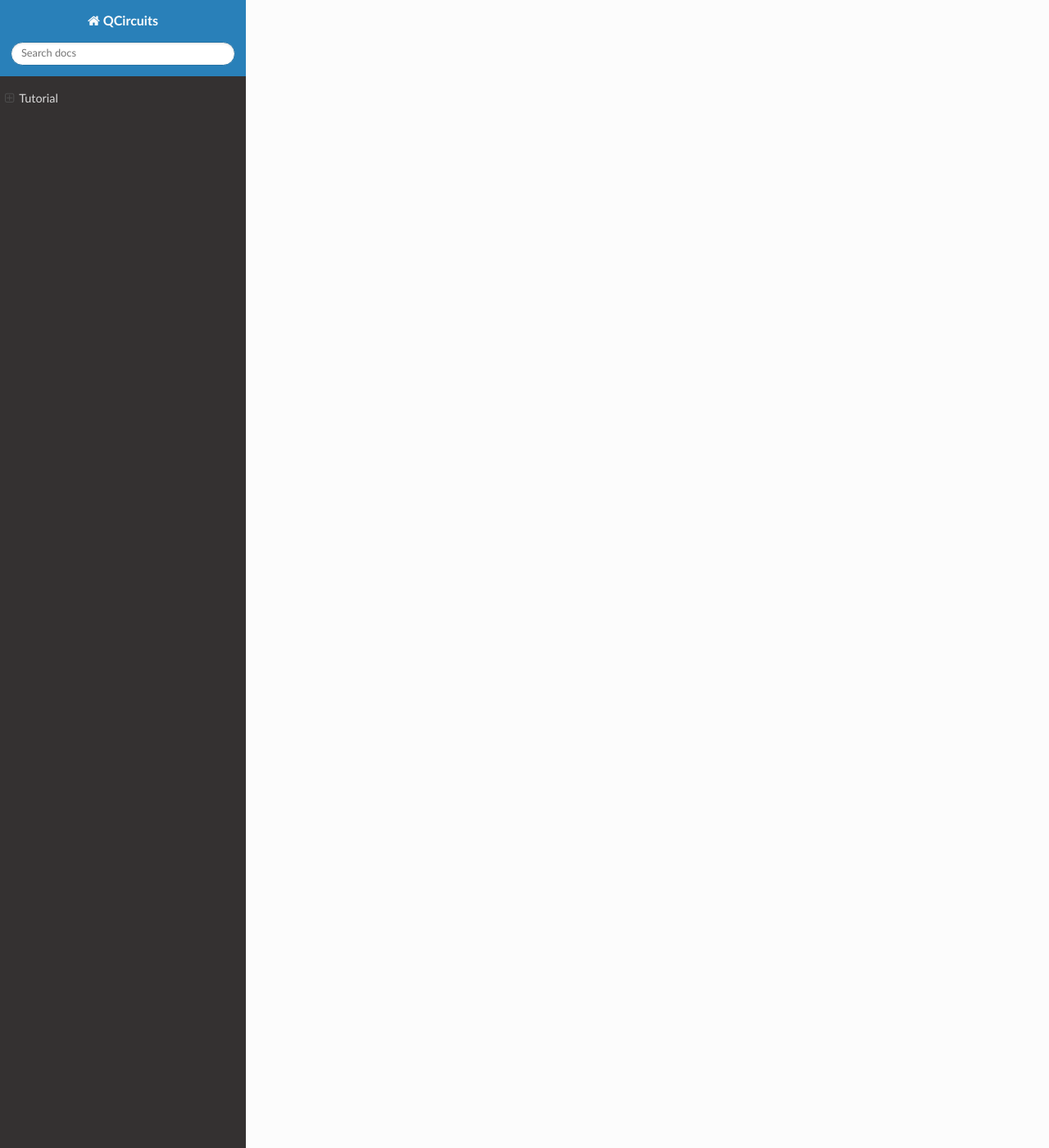
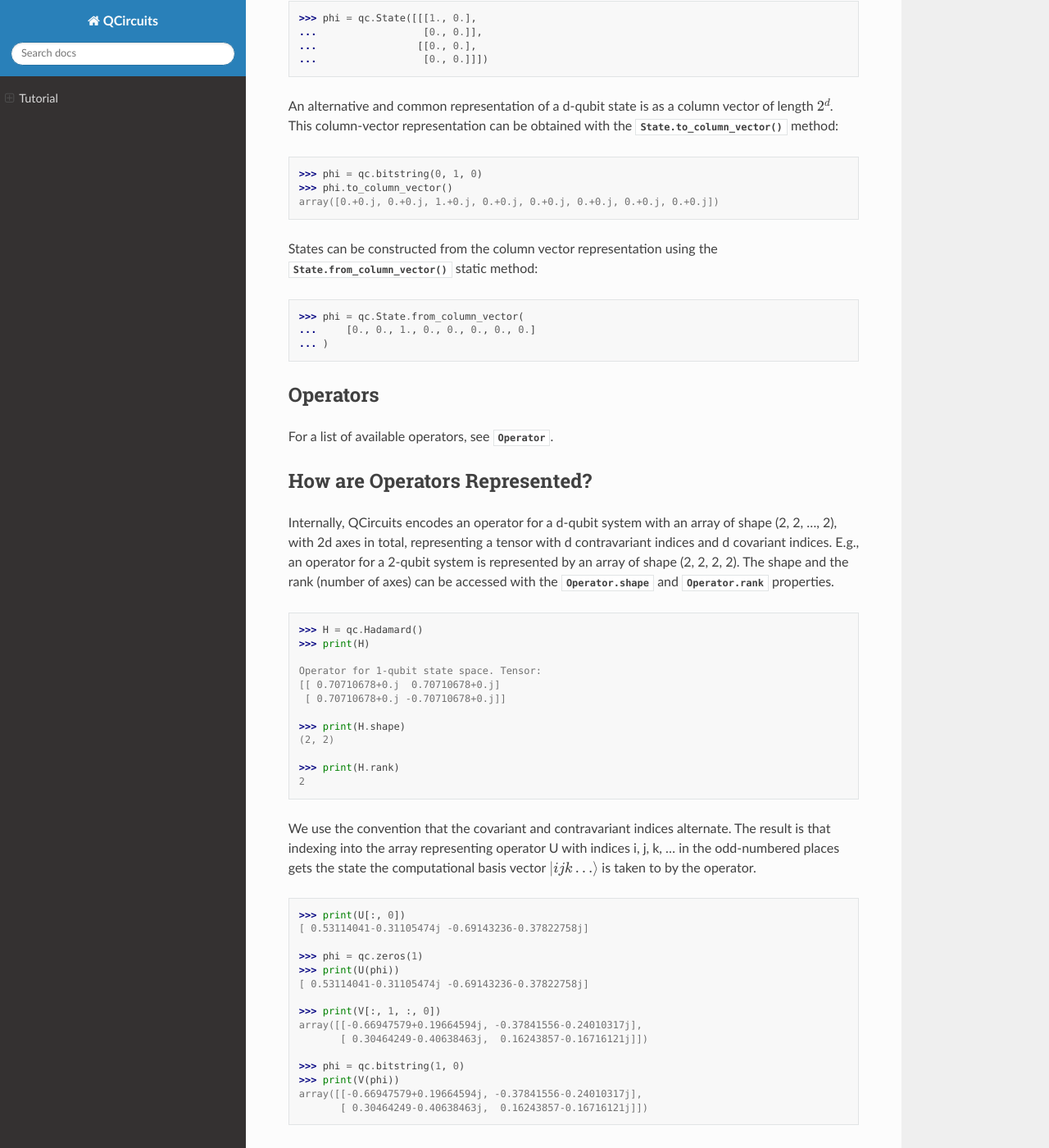
Before and after one commit to grey-area/qcircuits, a Sphinx documentation site: the page built from docs/source/tutorial.rst, in a window 1280 px wide and 1400 px high, scrolled down 1953 px. Shown: the whole window at 82% size. Built offline with Sphinx 7.4.7 and the Read the Docs theme 2.0.0, drawn with Linux system fonts in a browser that asks for light colours; some of the changed text lies outside the part shown.

Commit message:
Updated tutorial

```diff
--- a/docs/source/tutorial.rst
+++ b/docs/source/tutorial.rst
@@ -4,8 +4,10 @@
 ========
 
 QCircuits is a library for simulating small-scale quantum circuits.
-Its primary classes are :py:class:`.State`, representing a unit vector in a
-complex vector space, and :py:class:`.Operator`, representing unitary operators
+Its primary classes are :py:class:`.State`, representing the (quantum) state
+of the computer, a unit vector in a
+complex vector space, and :py:class:`.Operator`, representing quantum gates,
+i.e. unitary operators,
 on those vector spaces.
 
 Specifically, QCircuits' states are for :math:`d`-qubit systems, and so they
@@ -17,37 +19,75 @@
 
     >>> import qcircuits as qc
 
-Constructing states
--------------------
+States
+------
 
 This section introduces some of the ways in which states can be prepared
 in QCircuits.
 
 States in an all-zero or all-one computational basis state may be prepared
 with the :py:func:`.zeros` and :py:func:`.ones` functions.
-E.g., to prepare the state :math:`|000⟩`:
+E.g., to prepare the state :math:`|\phi⟩ = |000⟩`:
 
 .. code-block:: python
 
-    >>> state = qc.zeros(3)
+    >>> phi = qc.zeros(3)
 
-And to prepare the state :math:`|11⟩`:
+And to prepare the state :math:`|\phi⟩ = |11⟩`:
 
 .. code-block:: python
 
-    >>> state = qc.ones(2)
+    >>> phi = qc.ones(2)
+
+The :py:func:`.bitstring` function allows one to prepare a state in
+an arbitrary computational basis state. E.g., to prepare the state
+:math:`|\phi⟩ = |01001⟩`:
+
+.. code-block:: python
+
+    >>> phi = qc.bitstring(0, 1, 0, 0, 1)
+
+A single qubit may be prepared with the :py:func:`.qubit` function.
+A qubit :math:`|\phi⟩ = \alpha |0⟩ + \beta |1⟩` may be prepared by providing
+:math:`\alpha` and :math:`\beta` such that
+:math:`\lvert\alpha\rvert^2 + \lvert\alpha\rvert^2 = 1`, e.g.,
+
+.. code-block:: python
+
+    >>> phi = qc.qubit(alpha=0.3, beta=0.7)
+
+Alternatively, a qubit can be prepared in the state
+:math:`e^{i \omega} \big( \cos(\theta/2) |0⟩ + e^{i \phi} \sin(\theta/2) |1⟩ \big)`,
+where :math:`\omega` is the global phase of the state,
+using the same function, e.g.,
+
+.. code-block:: python
+
+    >>> phi = qc.qubit(theta=math.pi, phi=0, global_phase=math.pi/2)
+
+.. TODO: state arithmetic
+
+.. TODO: qubit permutation
+
+States can also be prepared by applying operators to states or taking the
+tensor product of states, each of which is described in later sections.
+
+
+How are States Represented?
+---------------------------
 
 Internally, QCircuits encodes a d-qubit state with an array of shape
 (2, 2, ..., 2), with d axes in total, representing a tensor with
 d contravariant indices. E.g., a 3-qubit state is represented by an array
 of shape (2, 2, 2), and indexing into this array with indices i, j, k
 gets the probability amplitude for the computational basis vector
-:math:`|ijk⟩`
+:math:`|ijk⟩`. The shape and the rank (number of axes) can be accessed
+with the :py:attr:`.State.shape` and :py:attr:`.State.rank` properties.
 
 .. code-block:: python
 
-    >>> state = qc.zeros(3)
-    >>> print(state)
+    >>> phi = qc.zeros(3)
+    >>> print(phi)
     1-qubit state. Tensor:
     [[[1.+0.j 0.+0.j]
       [0.+0.j 0.+0.j]]
@@ -55,24 +95,186 @@
      [[0.+0.j 0.+0.j]
       [0.+0.j 0.+0.j]]]
 
-    >>> print(state[0, 0, 0])
+    >>> print(phi.shape)
+    (2, 2, 2)
+
+    >>> print(phi.rank)
+    3
+
+    >>> print(phi[0, 0, 0])
     (1+0j)
 
-    >>> print(state[0, 0, 1])
+    >>> print(phi[0, 0, 1])
     0j
 
-The :py:func:`.bitstring` function allows one to prepare a state in
-an arbitrary computational basis state. E.g., to prepare the state
-:math:`|0010⟩`:
+A d-qubit state can be constructed by providing this array.
+E.g., a 3-qubit state can be constructed by providing a (2, 2, 2)
+shape array:
 
 .. code-block:: python
 
-    >>> state = qc.bitstring(0, 0, 1, 0)
+    >>> phi = qc.State([[[1., 0.],
+    ...                  [0., 0.]],
+    ...                 [[0., 0.],
+    ...                  [0., 0.]]])
 
-A single qubit may be prepared with the :py:func:`.qubit` function.
-:math:`\alpha |0⟩ + \beta |1⟩`
+An alternative and common representation of a d-qubit state is as a column
+vector of length :math:`2^d`. This column-vector representation can
+be obtained with the :py:meth:`.State.to_column_vector` method:
 
-:math:`e^{i \omega} ( \cos \theta |0⟩ + e^{i \phi} \sin \theta |1⟩ )`
+.. code-block:: python
 
-Constructing operators
-----------------------
+    >>> phi = qc.bitstring(0, 1, 0)
+    >>> phi.to_column_vector()
+    array([0.+0.j, 0.+0.j, 1.+0.j, 0.+0.j, 0.+0.j, 0.+0.j, 0.+0.j, 0.+0.j])
+
+States can be constructed from the column vector representation using
+the :py:meth:`.State.from_column_vector` static method:
+
+.. code-block:: python
+
+    >>> phi = qc.State.from_column_vector(
+    ...     [0., 0., 1., 0., 0., 0., 0., 0.]
+    ... )
+
+
+Operators
+---------
+
+.. TODO
+
+For a list of available operators, see :py:class:`.Operator`.
+
+
+How are Operators Represented?
+------------------------------
+
+Internally, QCircuits encodes an operator for a d-qubit system with an array of shape
+(2, 2, ..., 2), with 2d axes in total, representing a tensor with
+d contravariant indices and d covariant indices.
+E.g., an operator for a 2-qubit system is represented by an array
+of shape (2, 2, 2, 2).
+The shape and the rank (number of axes) can be accessed
+with the :py:attr:`.Operator.shape` and :py:attr:`.Operator.rank` properties.
+
+.. code-block:: python
+
+    >>> H = qc.Hadamard()
+    >>> print(H)
+
+    Operator for 1-qubit state space. Tensor:
+    [[ 0.70710678+0.j  0.70710678+0.j]
+     [ 0.70710678+0.j -0.70710678+0.j]]
+
+    >>> print(H.shape)
+    (2, 2)
+
+    >>> print(H.rank)
+    2
+
+We use the convention that the covariant and contravariant indices
+alternate.
+The result is that indexing into the array representing operator U with indices i, j, k, ...
+in the odd-numbered places gets the state the computational basis vector
+:math:`|ijk\ldots⟩` is taken to by the operator.
+
+.. code-block:: python
+
+    >>> print(U[:, 0])
+    [ 0.53114041-0.31105474j -0.69143236-0.37822758j]
+
+    >>> phi = qc.zeros(1)
+    >>> print(U(phi))
+    [ 0.53114041-0.31105474j -0.69143236-0.37822758j]
+
+    >>> print(V[:, 1, :, 0])
+    array([[-0.66947579+0.19664594j, -0.37841556-0.24010317j],
+           [ 0.30464249-0.40638463j,  0.16243857-0.16716121j]])
+
+    >>> phi = qc.bitstring(1, 0)
+    >>> print(V(phi))
+    array([[-0.66947579+0.19664594j, -0.37841556-0.24010317j],
+           [ 0.30464249-0.40638463j,  0.16243857-0.16716121j]])
+
+An operator can be constructed by providing an array of the appropriate shape.
+E.g., the two qubit Hadamard gate :math:`H\otimes H` can be constructed
+by providing the (2, 2, 2, 2)-shape array:
+
+.. code-block:: python
+
+    >>> H = qc.Operator([[[[ 0.5,  0.5],
+    ...                    [ 0.5, -0.5]],
+    ...                   [[ 0.5,  0.5],
+    ...                    [ 0.5, -0.5]]],
+    ...
+    ...                  [[[ 0.5,  0.5],
+    ...                    [ 0.5, -0.5]],
+    ...                   [[-0.5, -0.5],
+    ...                    [-0.5,  0.5]]]])
+
+An alterantive and common representation of d-qubit operators is as a
+:math:`2^d \times 2^d` matrix. This matrix representation can be accessed
+with the :py:meth:`.Operator.to_matrix` method. E.g., for the two-qubit
+Hadamard gate:
+
+.. code-block:: python
+
+    >>> print(H.to_matrix())
+    [[ 0.5+0.j  0.5+0.j  0.5+0.j  0.5+0.j]
+     [ 0.5+0.j -0.5+0.j  0.5+0.j -0.5+0.j]
+     [ 0.5+0.j  0.5+0.j -0.5+0.j -0.5+0.j]
+     [ 0.5+0.j -0.5+0.j -0.5+0.j  0.5+0.j]]
+
+Operators can be constructed from this matrix representation using the
+:py:meth:`.Operator.from_matrix` static method:
+
+.. code-block:: python
+
+    >>> H = qc.Operator(
+    ...     [[ 0.5,  0.5,  0.5,  0.5],
+    ...      [ 0.5, -0.5,  0.5, -0.5],
+    ...      [ 0.5,  0.5, -0.5, -0.5],
+    ...      [ 0.5, -0.5, -0.5,  0.5]]
+    ... )
+
+
+Tensor Products
+---------------
+
+.. TODO
+
+The infix multiplication operator * can be used to take the tensor product of
+states or operators. E.g., the state :math:`|\psi⟩ \otimes |\phi⟩`:
+
+.. code-block:: python
+
+    >>> psi * phi
+
+Where :math:`A` and :math:`B` are operators, the operator
+:math:`A\otimes B`:
+
+.. code-block:: python
+
+    >>> A * B
+
+
+Applying Operators to States
+----------------------------
+
+.. TODO
+
+Composing Operators
+-------------------
+
+.. TODO
+
+Measurement
+-----------
+
+.. TODO
+
+
+Entanglement / Schmidt Number
+-----------------------------
+
+.. TODO
```
